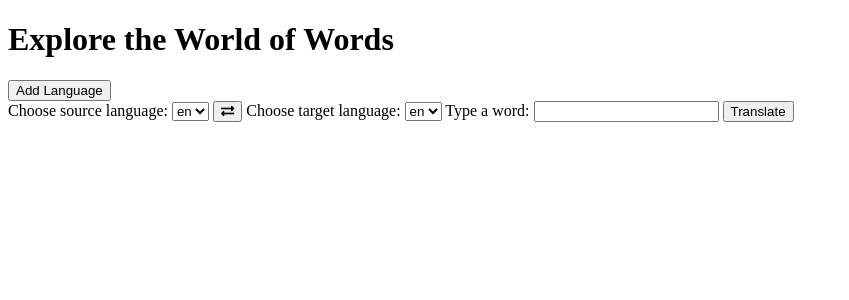
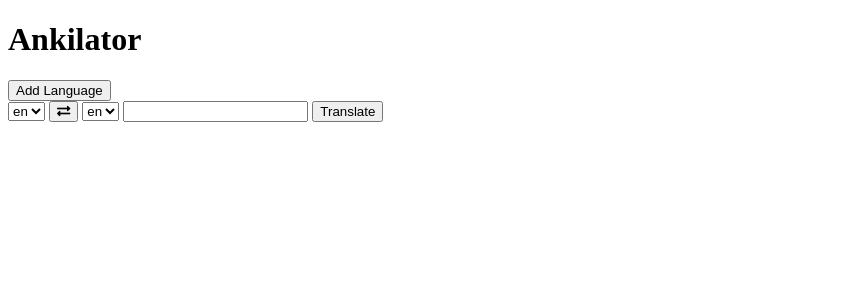
Before and after one commit to KUKARAF/anklator, a Flask app: template templates/index.html in a window 1280 px wide. Shown: the top 300 px of the page, without its empty margins (0-849 px from the left). Run offline with Flask 3, Linux system fonts and the light colour scheme; the template is opened without the code that fills it: most values are stand-ins (such as "Sample title", 1, 10 or a date in 2020); some libraries are stand-ins or nearby versions.

Commit message:
update text

```diff
--- a/templates/index.html
+++ b/templates/index.html
@@ -8,7 +8,7 @@
     <link rel="stylesheet" href="https://cdnjs.cloudflare.com/ajax/libs/font-awesome/5.15.3/css/all.min.css">
 </head>
 <body>
-    <h1>Explore the World of Words</h1>
+    <h1>Ankilator</h1>
     <div>
         <button id="addLanguageButton"  hx-target="#languageOptions" hx-swap="innerHTML" hx-get="/add_language_form">Add Language</button>
 
@@ -30,7 +30,7 @@
     </div>
 
     <form hx-post="{{ url_for('translate') }}" hx-target="#result" hx-swap="innerHTML">
-        <label for="sourceLanguage">Choose source language:</label>
+        <label for="sourceLanguage"></label>
         <select id="sourceLanguage" name="sourceLanguage">
             {% for language in languages %}
                 <option value="{{ language }}">{{ language }}</option>
@@ -38,14 +38,14 @@
 	</select>
 		<button id="flipLanguages"><i class="fas fa-exchange-alt"></i></button>
 
-        <label for="targetLanguage">Choose target language:</label>
+        <label for="targetLanguage"></label>
         <select id="targetLanguage" name="targetLanguage">
             {% for language in languages %}
                 <option value="{{ language }}">{{ language }}</option>
             {% endfor %}
 	</select>
 
-        <label for="word">Type a word:</label>
+        <label for="word"></label>
         <input type="text" id="word" name="word" required>
 
         <button type="submit">Translate</button>
```
